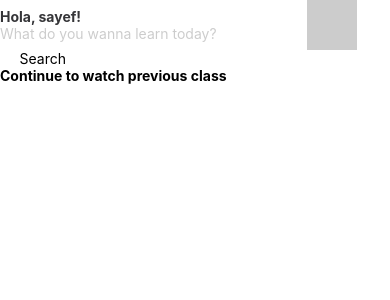
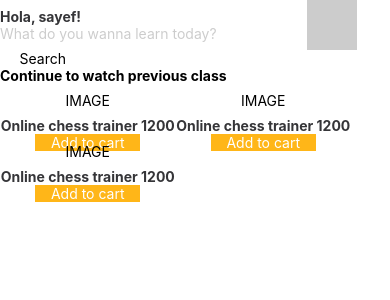
Before and after one commit to Umeraftab7747/ChessCourseApp, a React Native app: screen /Dashboard in a window 390 px wide. Shown: the top 300 px of the page. Built offline with nearby package versions, Linux system fonts and the light colour scheme; what react-native-responsiveness would draw is missing.

Commit message:
Dashboard Done

```diff
--- /dev/null
+++ b/src/components/AppCard.js
@@ -0,0 +1,59 @@
+import { StyleSheet, Text, View, TouchableOpacity } from "react-native";
+import React from "react";
+import { w, h } from "react-native-responsiveness";
+import { black, Yellow } from "../utils/color";
+
+const AppCard = () => {
+  return (
+    <View style={styles.Maincontainer}>
+      <View style={styles.ImageContainer}>
+        <Text>IMAGE</Text>
+      </View>
+      <Text style={styles.TitleText}>Online chess trainer 1200</Text>
+      <TouchableOpacity style={styles.Button}>
+        <Text style={styles.BtnText}>Add to cart</Text>
+      </TouchableOpacity>
+    </View>
+  );
+};
+
+const styles = StyleSheet.create({
+  Maincontainer: {
+    width: "45%",
+    height: h("32%"),
+    // backgroundColor: "red",
+    borderWidth: h("0.2%"),
+    borderColor: "#0003",
+    borderRadius: h("1%"),
+    margin: h("1.1%"),
+  },
+  ImageContainer: {
+    width: "100%",
+    height: "65%",
+    justifyContent: "center",
+    alignItems: "center",
+    // backgroundColor: "gold",
+  },
+  TitleText: {
+    color: black,
+    fontSize: h("2%"),
+    fontWeight: "bold",
+    alignSelf: "center",
+  },
+  Button: {
+    backgroundColor: Yellow,
+    width: "60%",
+    height: h("5%"),
+    alignSelf: "center",
+    justifyContent: "center",
+    alignItems: "center",
+    borderRadius: h("1%"),
+    marginTop: h("0.5%"),
+  },
+  BtnText: {
+    color: "white",
+    fontSize: h("2%"),
+  },
+});
+
+export default AppCard;
--- a/src/screens/Dashboard.js
+++ b/src/screens/Dashboard.js
@@ -5,11 +5,31 @@ import {
   Image,
   TouchableOpacity,
   TextInput,
+  FlatList,
 } from "react-native";
 import React from "react";
 import { KeyboardAvoidingScrollView } from "react-native-keyboard-avoiding-scroll-view";
 import { w, h } from "react-native-responsiveness";
 import { black, Yellow } from "../utils/color";
+
+// components
+import AppCard from "../components/AppCard";
+
+// data
+const DATA = [
+  {
+    id: "bd7acbea-c1b1-46c2-aed5-3ad53abb28ba",
+    title: "First Item",
+  },
+  {
+    id: "3ac68afc-c605-48d3-a4f8-fbd91aa97f63",
+    title: "Second Item",
+  },
+  {
+    id: "58694a0f-3da1-471f-bd96-145571e29d72",
+    title: "Third Item",
+  },
+];
 
 const Dashboard = () => {
   return (
@@ -34,6 +54,13 @@ const Dashboard = () => {
       </View>
       {/* Searchbar */}
       <Text style={styles.ContinueText}>Continue to watch previous class</Text>
+
+      <FlatList
+        data={DATA}
+        renderItem={() => <AppCard />}
+        numColumns={2}
+        keyExtractor={(item) => item.id}
+      />
     </View>
   );
 };
```
